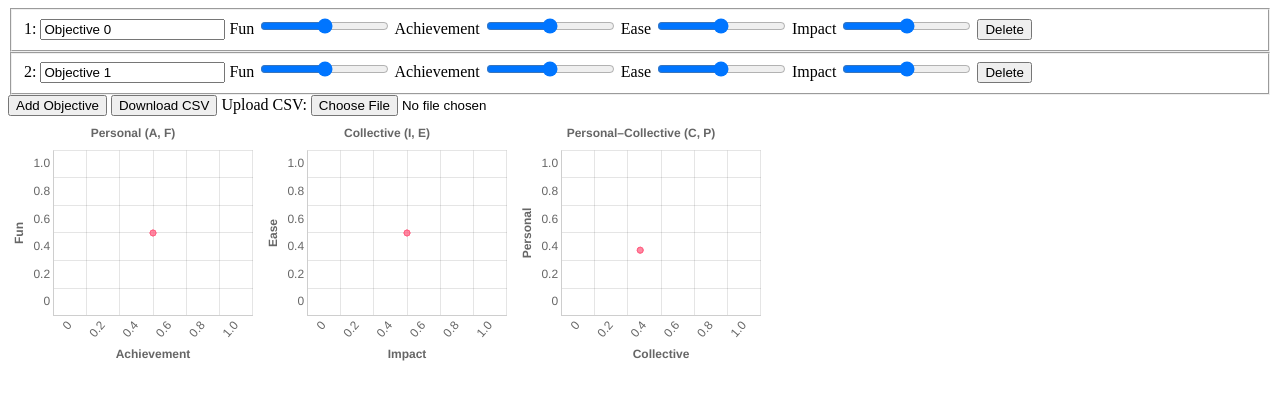
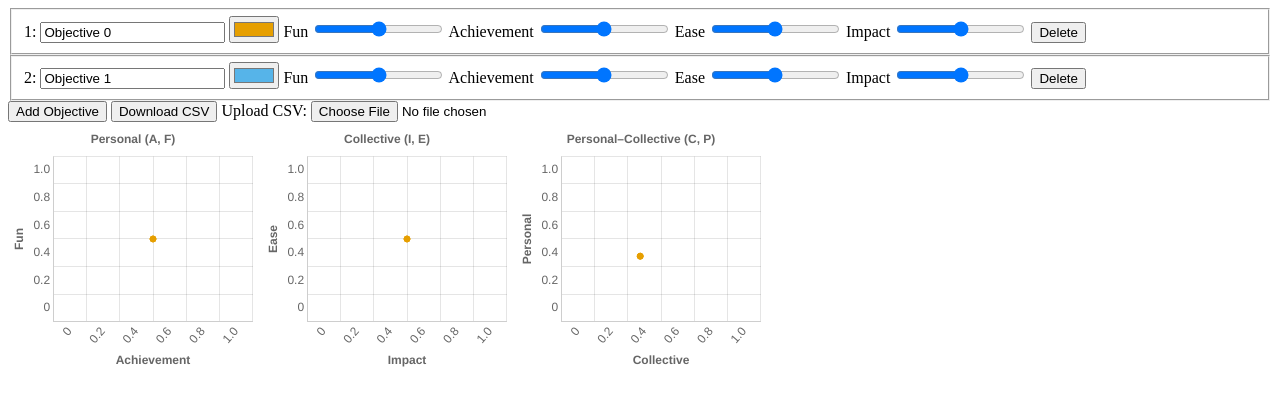
Before and after one commit to dense-analysis/pc-system, a website: page index.htm in a window 1280 px wide. Both pictures are taken after a click on the button "Add Objective". Drawn offline with nearby package versions, Linux system fonts and the light colour scheme.

Commit message:
Add color-blind friendly colors

```diff
--- a/global.d.ts
+++ b/global.d.ts
@@ -19,5 +19,6 @@ declare global {
     achievement: number
     ease: number
     impact: number
+    color: string
   }
 }
--- a/index.htm
+++ b/index.htm
@@ -15,6 +15,7 @@
         <span>
           <label for="name{i}">{i+1}:</label>
           <input name="name{i}" type="text" value="{name}">
+          <input name="color{i}" type="color" value="{color}">
         </span>
         <span>
           <label for="fun{i}">Fun</label>
--- a/main.js
+++ b/main.js
@@ -12,6 +12,28 @@ if (!(addButton instanceof HTMLButtonElement)) {
   throw new Error("button not found!")
 }
 
+const defaultColors = [
+  "#E69F00",
+  "#56B4E9",
+  "#009E73",
+  "#F0E442",
+  "#0072B2",
+  "#D55E00",
+  "#CC79A7",
+  "#000000",
+]
+
+let nextColorIndex = 0
+
+const isValidColor = (color) =>
+  typeof color === "string" && /^#[0-9a-fA-F]{6}$/.test(color)
+
+const getNextColor = () => {
+  const color = defaultColors[nextColorIndex % defaultColors.length]
+  nextColorIndex += 1
+  return color
+}
+
 /** @type {(index: number) => Objective} */
 const newObjective = (index) => ({
   name: `Objective ${index}`,
@@ -19,6 +41,7 @@ const newObjective = (index) => ({
   achievement: 0.5,
   ease: 0.5,
   impact: 0.5,
+  color: getNextColor(),
 })
 
 /** @type {() => Point} */
@@ -46,6 +69,8 @@ const generateObjectiveHTML = (index, objective) => {
             return String(objective.ease)
           case "impact":
             return String(objective.impact)
+          case "color":
+            return objective.color
           default:
             return ""
         }
@@ -62,8 +87,15 @@ const loadObjectives = () => {
   // Try to get the objectives from localStorage.
   try {
     objectiveList = JSON.parse(localStorage.getItem("objectives") || "[]")
+    nextColorIndex = Number(localStorage.getItem("nextColorIndex")) || objectiveList.length
   } catch {
     /* Do nothing on failure. */
+  }
+
+  for (const objective of objectiveList) {
+    if (!isValidColor(objective.color)) {
+      objective.color = getNextColor()
+    }
   }
 
   for (const [index, objective] of objectiveList.entries()) {
@@ -80,6 +112,7 @@ const saveObjectives = () => {
   // Try to persist objectives to localStorage.
   try {
     localStorage.setItem("objectives", JSON.stringify(objectiveList))
+    localStorage.setItem("nextColorIndex", String(nextColorIndex))
   } catch {
     /* Do nothing on failure. */
   }
@@ -102,16 +135,18 @@ const createAndRenderNewObjective = () => {
   saveObjectives()
 }
 
-/** @type {(foo: {text: string, data: Point[], labels: string[], xTitle: string, yTitle: string}) => ChartConfiguration} */
-const createChartConfig = ({text, data, labels, xTitle, yTitle}) => ({
+/** @type {(foo: {text: string, data: Point[], labels: string[], colors: string[], xTitle: string, yTitle: string}) => ChartConfiguration} */
+const createChartConfig = ({text, data, labels, colors, xTitle, yTitle}) => ({
   type: "scatter",
   data: {
     labels,
     datasets: [
       {
         data: data,
-        borderColor: "rgb(255, 99, 132)",
-        backgroundColor: "rgba(255, 99, 132, 0.5)",
+        borderColor: colors,
+        backgroundColor: colors,
+        pointBorderColor: colors,
+        pointBackgroundColor: colors,
       },
     ],
   },
@@ -167,10 +202,13 @@ const renderCharts = () => {
   const combinedData = []
   /** @type {string[]} */
   const labels = []
+  /** @type {string[]} */
+  const colors = []
 
   // Map objectives to labels and coordinates to render.
   for (const objective of objectiveList.values()) {
     labels.push(objective.name)
+    colors.push(objective.color)
     personalData.push({
       x: objective.achievement,
       y: objective.fun,
@@ -200,6 +238,7 @@ const renderCharts = () => {
         xTitle: "Achievement",
         yTitle: "Fun",
         labels,
+        colors,
       }),
     )
   } else {
@@ -207,6 +246,8 @@ const renderCharts = () => {
 
     if (personalChart.data.datasets) {
       personalChart.data.datasets[0].data = personalData
+      personalChart.data.datasets[0].borderColor = colors
+      personalChart.data.datasets[0].backgroundColor = colors
     }
 
     personalChart.update()
@@ -226,6 +267,7 @@ const renderCharts = () => {
         xTitle: "Impact",
         yTitle: "Ease",
         labels,
+        colors,
       }),
     )
   } else {
@@ -233,6 +275,8 @@ const renderCharts = () => {
 
     if (collectiveChart.data.datasets) {
       collectiveChart.data.datasets[0].data = collectiveData
+      collectiveChart.data.datasets[0].borderColor = colors
+      collectiveChart.data.datasets[0].backgroundColor = colors
     }
 
     collectiveChart.update()
@@ -252,6 +296,7 @@ const renderCharts = () => {
         xTitle: "Collective",
         yTitle: "Personal",
         labels,
+        colors,
       }),
     )
   } else {
@@ -259,6 +304,8 @@ const renderCharts = () => {
 
     if (combinedChart.data.datasets) {
       combinedChart.data.datasets[0].data = combinedData
+      combinedChart.data.datasets[0].borderColor = colors
+      combinedChart.data.datasets[0].backgroundColor = colors
     }
 
     combinedChart.update()
@@ -277,7 +324,9 @@ const updateObjectiveListFromHTML = () => {
     const index = Number(key.match(/\d+/)?.[0])
 
     if (typeof value === "string" && Number.isFinite(index)) {
-      const objective = newObjectiveList[index] || newObjective(index)
+      const objective =
+        newObjectiveList[index] ||
+        (objectiveList[index] ? {...objectiveList[index]} : newObjective(index))
 
       // PC co-ordinates are (C, P) combined, spread is (I, E, A, F)
       switch (fieldName) {
@@ -290,6 +339,12 @@ const updateObjectiveListFromHTML = () => {
           break
         case "name":
           objective[fieldName] = value
+          newObjectiveList[index] = objective
+          break
+        case "color":
+          if (isValidColor(value)) {
+            objective.color = value
+          }
           newObjectiveList[index] = objective
           break
       }
@@ -353,10 +408,10 @@ const saveCSV = () => {
     .map(
       (objective) =>
         `${objective.name.replace(",", "")},${objective.achievement},` +
-        `${objective.fun},${objective.impact},${objective.ease}`,
+        `${objective.fun},${objective.impact},${objective.ease},${objective.color}`,
     )
     .join("\n")
-  const csv = `name,achievement,fun,impact,ease\n${objectiveCSVData}`
+  const csv = `name,achievement,fun,impact,ease,color\n${objectiveCSVData}`
 
   const blob = new Blob([csv], {type: "text/csv;charset=utf-8;"})
 
@@ -389,7 +444,7 @@ const parseObjectiveNumber = (text) => {
 
 /** @type {(text: string) => void} */
 const loadCSV = (text) => {
-  // name,achievement,fun,impact,ease
+  // name,achievement,fun,impact,ease,color
   const rows = text.split("\n").map((line) => line.split(","))
   const header = rows[0] || []
   // Remove the header row now we've pulled it out.
@@ -400,18 +455,29 @@ const loadCSV = (text) => {
   const funIndex = header.indexOf("fun")
   const impactIndex = header.indexOf("impact")
   const easeIndex = header.indexOf("ease")
+  const colorIndex = header.indexOf("color")
 
   /** @type {Objective[]} */
   const newObjectiveList = []
 
+  nextColorIndex = Number(localStorage.getItem("nextColorIndex")) || 0
+
   for (const row of rows) {
+    let color = row[colorIndex]
+    if (!isValidColor(color)) {
+      color = getNextColor()
+    }
     newObjectiveList.push({
       name: row[nameIndex] || "",
       achievement: parseObjectiveNumber(row[achievementIndex]),
       fun: parseObjectiveNumber(row[funIndex]),
       impact: parseObjectiveNumber(row[impactIndex]),
       ease: parseObjectiveNumber(row[easeIndex]),
+      color,
     })
+  }
+  if (nextColorIndex < newObjectiveList.length) {
+    nextColorIndex = newObjectiveList.length
   }
 
   objectiveList = newObjectiveList
```
